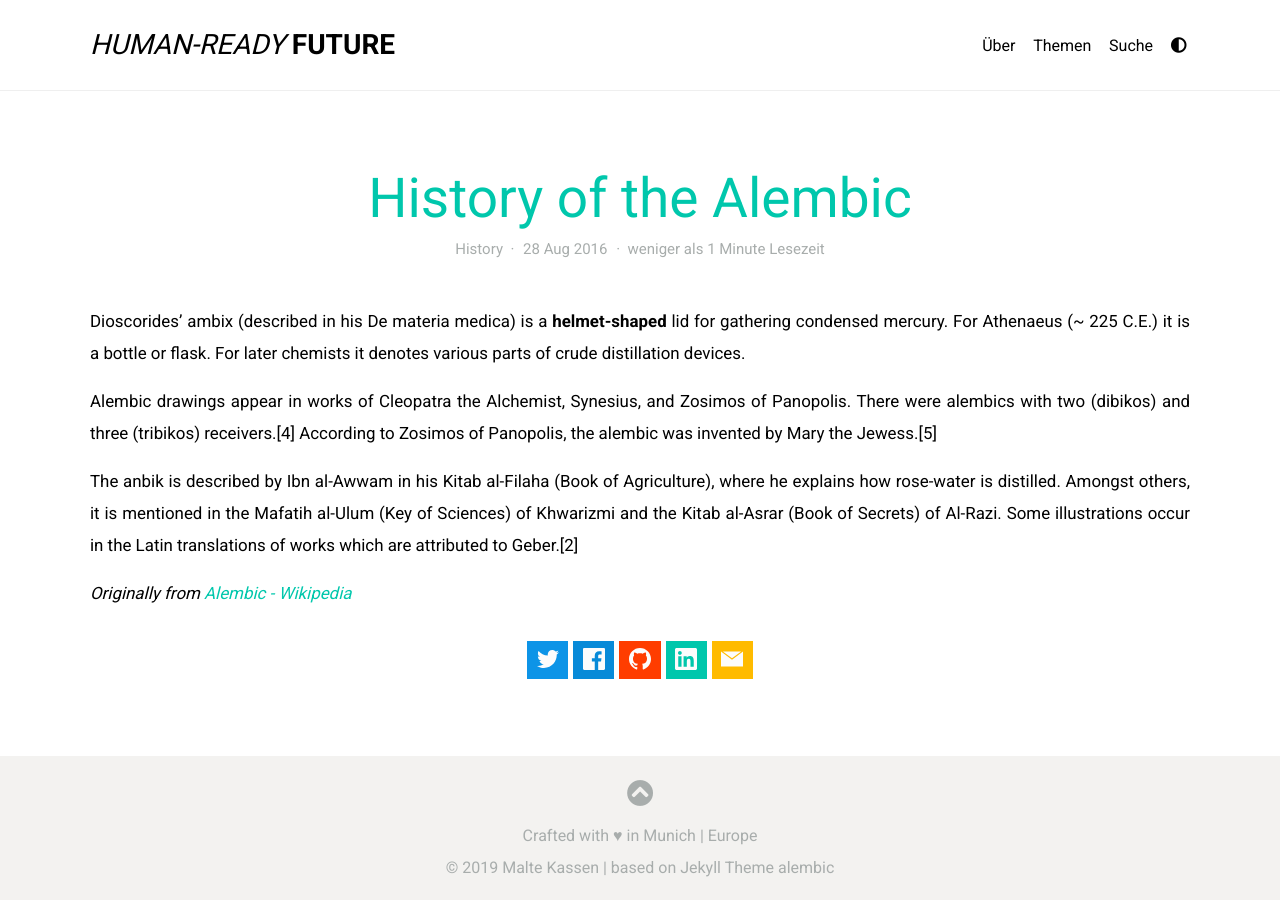
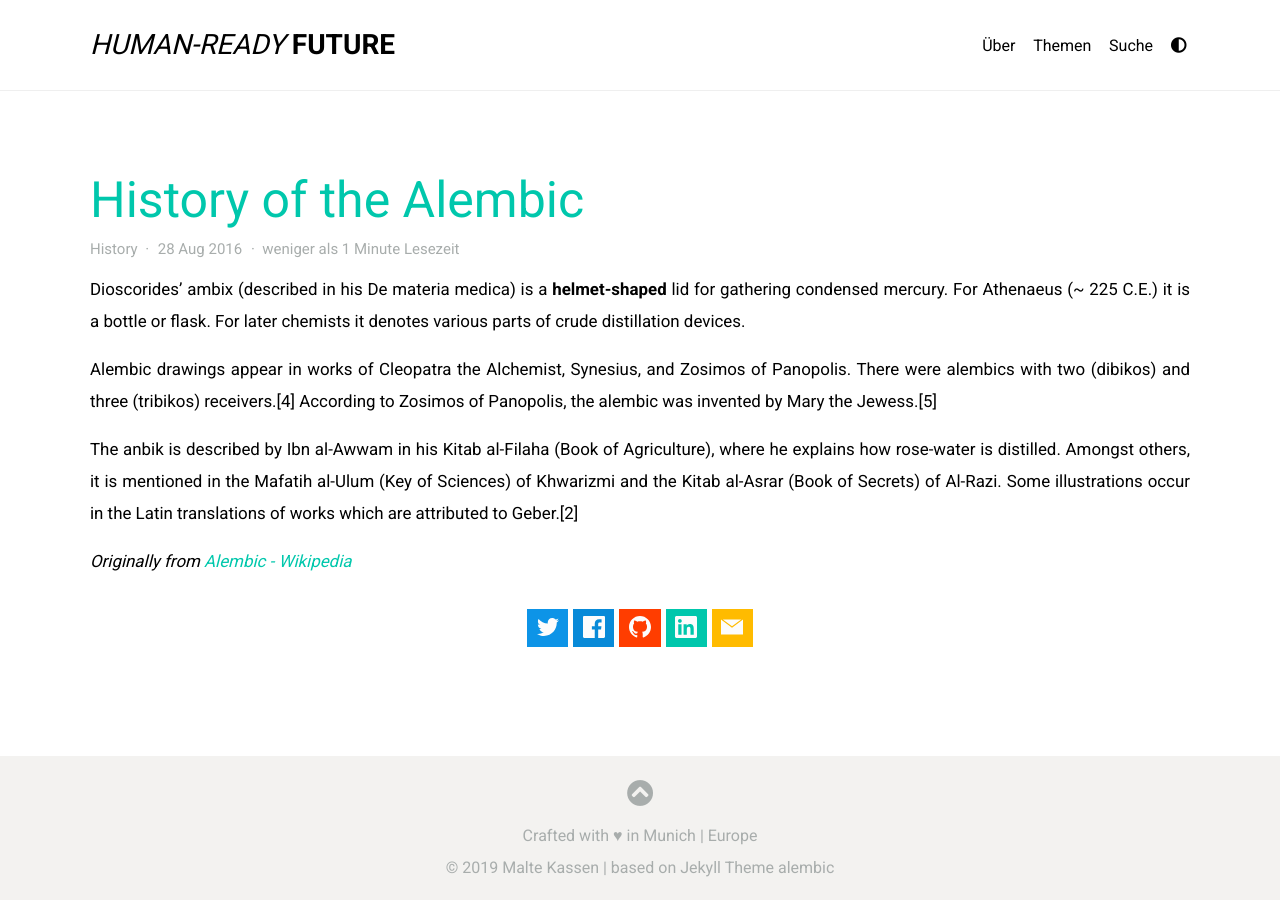
Before and after one commit to 110101/blog_humanreadyfuture, a Jekyll site: the page built from _posts/2016-08-28-example-post-two.md, in a window 1280 px wide. Built offline with Jekyll 4.4.1, drawn with Linux system fonts in a browser that asks for light colours; nearby versions of some CDN libraries.

Commit message:
different layout - align left

```diff
--- a/_sass/_theme.scss
+++ b/_sass/_theme.scss
@@ -22,15 +22,6 @@ body {
   display: flex;
   @include flex-direction(column);
   overflow-x: hidden;
-}
-
-
-.fas .fa {
-  font-family: 'Font Awesome 5 Free' !important;
-}
-
-i{
-  font-family: 'Font Awesome 5 Free' !important;
 }
 
 // reading progress bar at top of page
@@ -148,7 +139,6 @@ i{
 }
 
 .text {
-  margin-top: 2rem;
   text-align: justify;
 }
 
@@ -158,7 +148,6 @@ i{
 
 .heading {
   color: $headingColour;
-  text-align: center;
 }
 
 .heading {
@@ -172,7 +161,6 @@ i{
 }
 
 .meta {
-  text-align: center;
   font-feature-settings: 'kern', 'onum', 'liga';
 }
 
--- a/_sass/sassline-base/_modular-scale.scss
+++ b/_sass/sassline-base/_modular-scale.scss
@@ -6,7 +6,7 @@ $modular-scale: (
   // Major Third http://www.modularscale.com/?16,28&px&1.25&web&text
   scale-0: (
     alpha:   28.0,
-    beta:    28.0,
+    beta:    23.0,
     gamma:   22.4,
     delta:   20.0,
     epsilon: 17.9,
@@ -18,7 +18,7 @@ $modular-scale: (
   // Major Third http://www.modularscale.com/?17,30&px&1.25&web&text
   scale-1: (
     alpha:   30.0,
-    beta:    29.6,
+    beta:    24.0,
     gamma:   24.0,
     delta:   21.3,
     epsilon: 19.2,
@@ -30,7 +30,7 @@ $modular-scale: (
   // Major Third http://www.modularscale.com/?18,32&px&1.25&web&text
   scale-2: (
     alpha:   32.0,
-    beta:    31.1,
+    beta:    26.0,
     gamma:   25.6,
     delta:   22.5,
     epsilon: 20.5,
@@ -42,7 +42,7 @@ $modular-scale: (
   // Perfect Fourth http://www.modularscale.com/?20,40&px&1.333&web&text
   scale-3: (
     alpha:   75.0,
-    beta:    55.0,
+    beta:    50.0,
     gamma:   30.0,
     delta:   26.7,
     epsilon: 22.5,
@@ -54,7 +54,7 @@ $modular-scale: (
   // Aug. Fourth http://www.modularscale.com/?22,50&px&1.414&web&text
   scale-4: (
     alpha:   108.0,
-    beta:    83.0,
+    beta:    78.0,
     gamma:   35.3,
     delta:   31.1,
     epsilon: 25.0,
--- a/robots.txt
+++ b/robots.txt
@@ -4,3 +4,5 @@ User-agent: *
 Disallow: /about
 Disallow: /about/
 Disallow: /about/index.html
+Disallow: /imprint/
+Disallow: /imprint/index.html
```
Also changed, not shown: imprint.md (added, +6 -0 lines).
